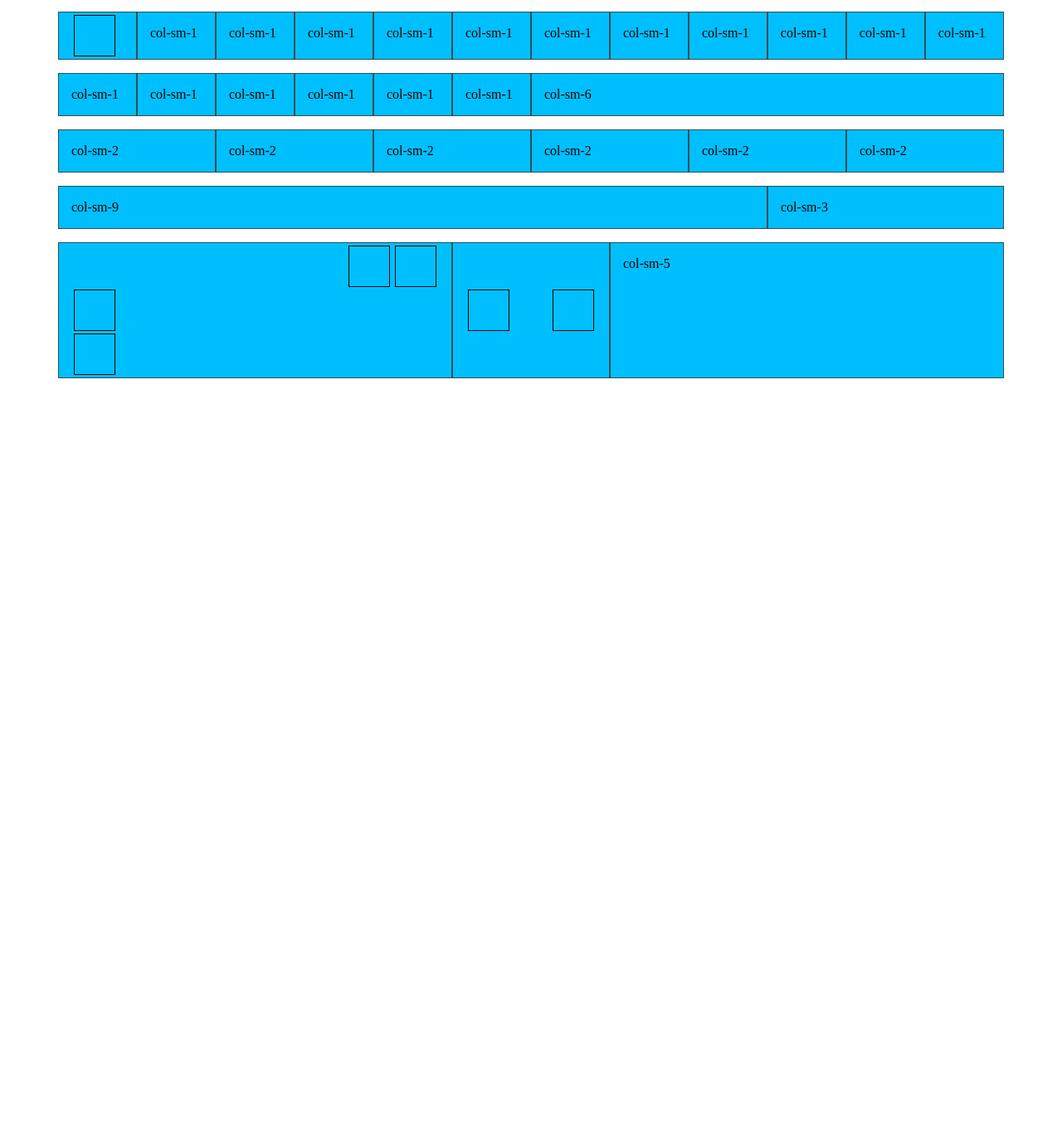
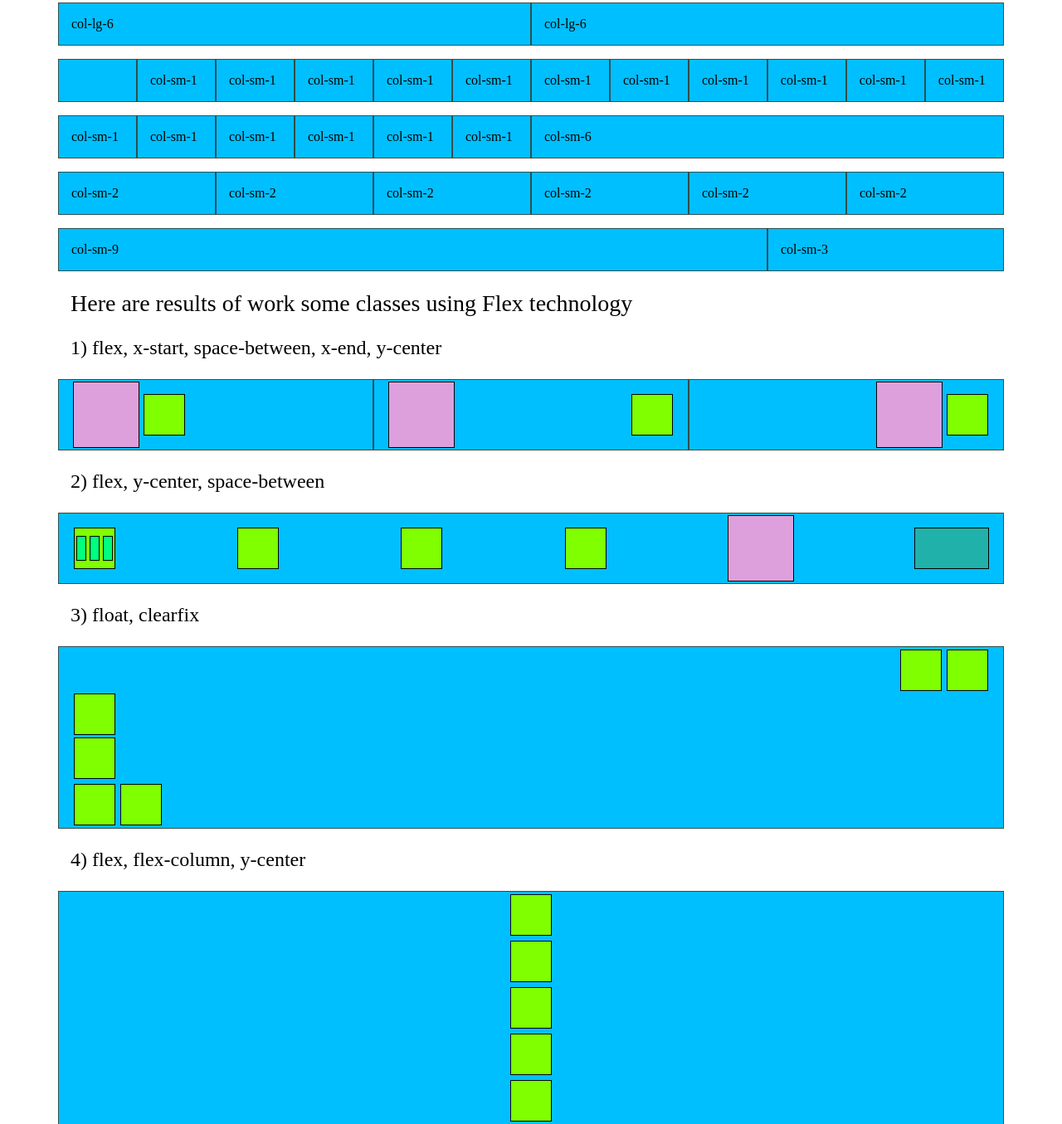
Before and after one commit to YuliyaKVAS/html-framework-Kusakina, a plain HTML site: page file.html in a window 1280 px wide. Shown: the part 338-1693 px from the top of the page at 83% size. Before the commit the page ends 810 px from the top, so only its background shows below. Drawn offline with Linux system fonts and the light colour scheme.

Commit message:
completed version

```diff
--- a/file.html
+++ b/file.html
@@ -8,12 +8,10 @@
     </head>
     <body>
         <div class="container">
-            <h1>Something something</h1>
-            <div class="row">
-                <div class="col-sm-4"><p>col-sm-4</p></div>
-                <div class="col-sm-4"><p>col-sm-4</p></div>
-                <div class="col-sm-4"><p>col-sm-4</p></div>
-            </div>
+            <h1>Heading</h1>
+
+
+            <h2>Here are examples of classes col-md-i, col-sm-i, col-lg-i</h2>
             <div class="row">
                     <div class="col-md-4"><p>col-md-4</p></div>
                     <div class="col-md-4"><p>col-md-4</p></div>
@@ -29,7 +27,11 @@
                         <div class="col-sm-6"><p>col-sm-6</p></div>
                 </div>
                 <div class="row">
-                        <div class="col-sm-1"><div class="square"></div></div>
+                                <div class="col-lg-6"><p>col-lg-6</p></div>
+                                <div class="col-lg-6"><p>col-lg-6</p></div>
+                        </div>
+                <div class="row">
+                        <div class="col-sm-1"></div>
                         <div class="col-sm-1"><p>col-sm-1</p></div>
                         <div class="col-sm-1"><p>col-sm-1</p></div>
                         <div class="col-sm-1"><p>col-sm-1</p></div>
@@ -65,21 +67,58 @@
                         <div class="col-sm-9"><p>col-sm-9</p></div>
                         <div class="col-sm-3"><p>col-sm-3</p></div>
                 </div>
-
-                <div class="row">
-                        <div class="col-sm-5">
-                                <div class="square flex pull-right"></div>
-                                <div class="square flex pull-right"></div>
-                                <div class="square clearfix"></div>
-                                <div class="square clearfix"></div>
-
+                 <h2>Here are results of work some classes using Flex technology</h2>
+                 <h3>1) flex, x-start, space-between, x-end, y-center</h3>
+                 <div class="row">
+                        <div class="col-sm-4 flex space-between x-start y-center">
+                                <div class="square3"></div><div class="square"></div>
                         </div>
-                        <div class="col-sm-2 flex y-center space-between">
-                                <div class="square"></div>
+                        <div class="col-sm-4 flex space-between space-between y-center">
+                                <div class="square3"></div>
                                 <div class="square"></div>
                         </div>
-                        <div class="col-sm-5 text-left"><p>col-sm-5</p></div>
+                        <div class="col-sm-4 flex space-between x-end y-center">
+                                <div class="square3"></div>
+                                <div class="square"></div>
+                        </div>
+                    </div>
+                    <h3>2) flex, y-center, space-between</h3>
+                    <div class="row">
+                            <div class="col-md-12 flex y-center space-between">
+                                    <div class="square flex y-center">
+                                            <div class="square4"></div>
+                                            <div class="square4"></div>
+                                            <div class="square4"></div>
+                                    </div>
+                                    <div class="square"></div>
+                                    <div class="square"></div>
+                                    <div class="square"></div>
+                                    <div class="square3"></div>
+                                    <div class="square2"></div>
+                            </div>
+                    </div>
+                <h3>3) float, clearfix</h3>
+                <div class="row">
+                       <div class="col-lg-12">
+                                <div class="square pull-right"></div>
+                                <div class="square pull-right"></div>
+                                <div class="square clearfix"></div>
+                                <div class="square"></div>
+                                <div class="square pull-left"></div>
+                                <div class="square pull-left"></div>
+                       </div>
                 </div>
+                <h3>4) flex, flex-column, y-center</h3>
+                <div class="row">
+                                <div class="col-lg-12 flex flex-column y-center">
+                                         <div class="square"></div>
+                                         <div class="square"></div>
+                                         <div class="square"></div>
+                                         <div class="square"></div>
+                                         <div class="square"></div>
+                                         <div class="square"></div>
+                                </div>
+                         </div>
         </div>
 
     </body>
--- a/style.css
+++ b/style.css
@@ -251,10 +251,19 @@ p{
     font-family: 'Times New Roman', Times, serif;
 }
 
-h1{
+h1, h2, h3{
     font-weight: 500;
     font-family: 'Times New Roman', Times, serif;
+}
+h1{
     font-size: 32px;
+}
+
+h2{
+    font-size: 28px;
+}
+h3{
+    font-size: 24px;
 }
 
 .row{
@@ -264,18 +273,16 @@ h1{
     margin-left: -15px;
 }
 .row{
-    margin-bottom: 16px; /*1 rem*/
+    margin-bottom: 16px;
 }
 
 [class*="col-"]{
-    position: relative;
     width:100%;
     min-height: 1px;
     padding-left: 15px;
     padding-right: 15px;
     border: 1px solid darkslategrey;
     background-color: deepskyblue;
-    /*display: flex;*/
 }
 
 .pull-left{
@@ -297,18 +304,37 @@ h1{
     width: 50px;
     border: 1px solid;
     margin: 3px;
+    background-color: chartreuse;
 }
 .square1{
     height: 60px;
     width: 60px;
     border: 1px solid;
     margin: 1px;
+    background-color: darksalmon;
 }
 .square2{
     height: 50px;
     width: 90px;
     border: 1px solid;
     margin: 2px;
+    background-color: lightseagreen;
+}
+.square3{
+    height: 80px;
+    width: 80px;
+    border: 1px solid;
+    margin: 2px;
+    padding: 2px;
+    background-color: plum;
+}
+.square4{
+    height: 30px;
+    width: 30px;
+    border: 1px solid;
+    margin: 2px;
+    padding: 2px;
+    background-color: springgreen;
 }
 
 
@@ -333,11 +359,11 @@ h1{
 }
 
 .x-start{
-    align-items: flex-start;
+    justify-content: flex-start;
 }
 
 .x-end{
-    align-items: flex-end;
+    justify-content: flex-end;
 }
 
 .text-center{
```
Also changed, not shown: 1 other file.
